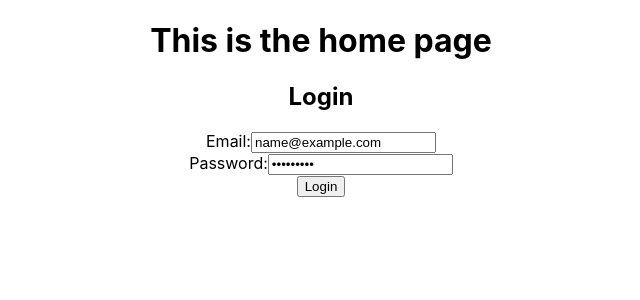
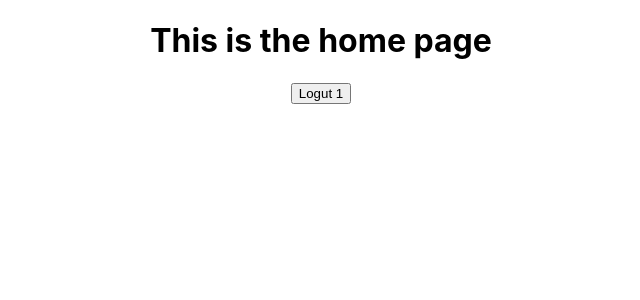
Before and after one commit to ddelfaus/wa-fe, a React (Create React App) app in the folder my-app/: page / in a window 1280 px wide. Both pictures are taken after typing "name@example.com", "Sample123" into the empty fields and a click on the button "Login". Shown: the top 300 px of the page, without its empty margins (319-959 px from the left). Built offline with nearby package versions, Linux system fonts and the light colour scheme.

Commit message:
add more basic pages

```diff
--- a/my-app/src/App.js
+++ b/my-app/src/App.js
@@ -4,14 +4,18 @@ import {BrowserRouter, Router, Route} from 'react-router-dom'
 
 import Home from './components/HomePage'
 import Login from './components/Login'
+import Logout from './components/Logout'
+import { useSelector } from 'react-redux';
+import { selectUser } from './features/auth/authSlice';
 
 
 function App() {
+  const user = useSelector(selectUser);
   return (
     <BrowserRouter>
       <div className="App">
         <Home/>
-        <Login/>
+        {user ? <Logout/> : <Login/>}
 
 
       </div>
--- a/my-app/src/app/store.js
+++ b/my-app/src/app/store.js
@@ -1,13 +1,10 @@
-// import { configureStore } from "@reduxjs/toolkit"
-// import { apiSlice } from "./api/apiSlice"
-// import authReducer from '../features/auth/authSlice'
+import { configureStore } from "@reduxjs/toolkit"
 
-// export const store = configureStore({
-//     reducer: {
-//         [apiSlice.reducerPath]: apiSlice.reducer,
-//         auth: authReducer
-//     },
-//     middleware: getDefaultMiddleware =>
-//         getDefaultMiddleware().concat(apiSlice.middleware),
-//     devTools: true
-// })
+import authReducer from '../features/auth/authSlice'
+
+
+export const store = configureStore({
+    reducer : {
+        user: authReducer
+    }
+})
--- a/my-app/src/components/Dashboard.js
+++ b/my-app/src/components/Dashboard.js
@@ -8,7 +8,7 @@ const Dashboard = () => {
         <div>
             <h1>This is the Dashboard Page</h1>
 
-            <button>log Out!</button>
+
         </div>
     )
 }
--- a/my-app/src/components/Login.js
+++ b/my-app/src/components/Login.js
@@ -2,7 +2,7 @@ import React, { useState, useRef, useEffect } from 'react';
 import { useNavigate } from 'react-router-dom';
 
 import { useDispatch } from 'react-redux'
-import { setCredentails } from '../features/auth/authSlice';
+import {login} from '../features/auth/authSlice'
 import { useLoginMutation } from '../features/auth/authApiSlice';
 
 const Login = () => {
@@ -10,15 +10,19 @@ const Login = () => {
   const [password, setPassword] = useState('');
   const [errMsg, setErrMsg] = useState('')
   const userRef = useRef()
-  const errRef = useRef()
 
-  const navigate = useNavigate()
+  const dispatch = useDispatch();
 
   const handleSubmit = (e) => {
     e.preventDefault();
     // You can add your authentication logic here (e.g., sending a request to a server).
     console.log('Email:', email);
     console.log('Password:', password);
+    dispatch(login({
+      email: email,
+      password: password,
+      loggedIn: false,
+    }))
   };
 
   return (
--- /dev/null
+++ b/my-app/src/components/Logout.js
@@ -0,0 +1,21 @@
+import React from 'react'
+import { useDispatch } from 'react-redux';
+
+
+const Logout = () => {
+    const dispatch =useDispatch();
+    const handleLogOut = (e) => {
+        e.preventDefault();
+
+
+        dispatch(Logout)
+    }
+    return (
+        <div>
+            <button onClick={(e) => handleLogOut(e)}>Logut 1</button>
+        </div>
+    )
+}
+
+
+export default Logout
--- a/my-app/src/features/auth/authSlice.js
+++ b/my-app/src/features/auth/authSlice.js
@@ -1,29 +1,26 @@
-// import {createSlice } from "@reduxjs/toolkit"
+import {createSlice } from "@reduxjs/toolkit"
+
+export const authSlice = createSlice({
+    name: "user",
+    initialState: {
+        user:null
+    },
+    reducers: {
+        login: (state,action) => {
+            state.user = action.payload;
+
+        },
+        logut: (state) => {
+            state.user = null;
+        },
+    },
+})
 
 
-// const authSlice = createSlice ({
-//     name: 'auth',
-//     initialState: { user: null, token: null},
-//     reducers: {
-//         setCredentails: (state, action) => {
-//             const { user, accessToken} = action.payload
-//             state.user = user
-//             state.token = accessToken
-//         },
-//         logOut:(state, action) => {
-//             state.user = null
-//             state.token = null
-//         }
-
-//     },
-
-// })
+export const {login, logut} = authSlice.actions;
 
 
-// export const { setCredentails, logOut } = authSlice.actions
+export const selectUser = (state) => state.user.user
 
 
-// export default authSlice.reducer
-
-// export const selectCurrentUser = (state) => state.auth.user
-// export const selectCurrentToken = (state) => state.auth.token
+export default authSlice.reducer
--- a/my-app/src/index.js
+++ b/my-app/src/index.js
@@ -4,7 +4,7 @@ import './index.css';
 import App from './App';
 import reportWebVitals from './reportWebVitals';
 import {Provider} from 'react-redux'
-import { Store } from '@reduxjs/toolkit';
+import { store } from './app/store';
 
 
 const root = ReactDOM.createRoot(document.getElementById('root'));
@@ -14,7 +14,9 @@ const root = ReactDOM.createRoot(document.getElementById('root'));
 root.render(
   <React.StrictMode>
 
+  <Provider store = {store}>
     <App />
+  </Provider>
   </React.StrictMode>
 );
 
```
